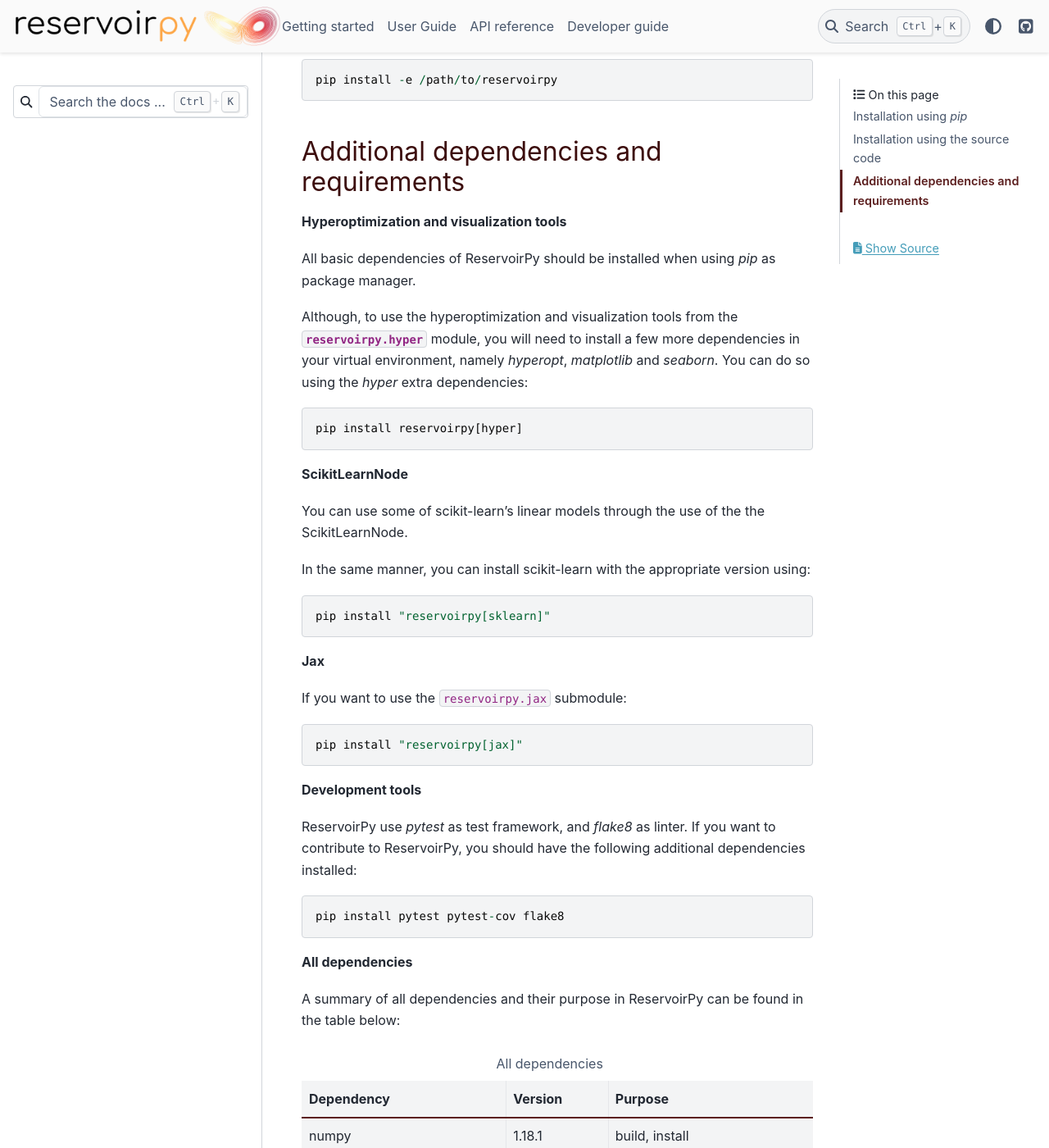
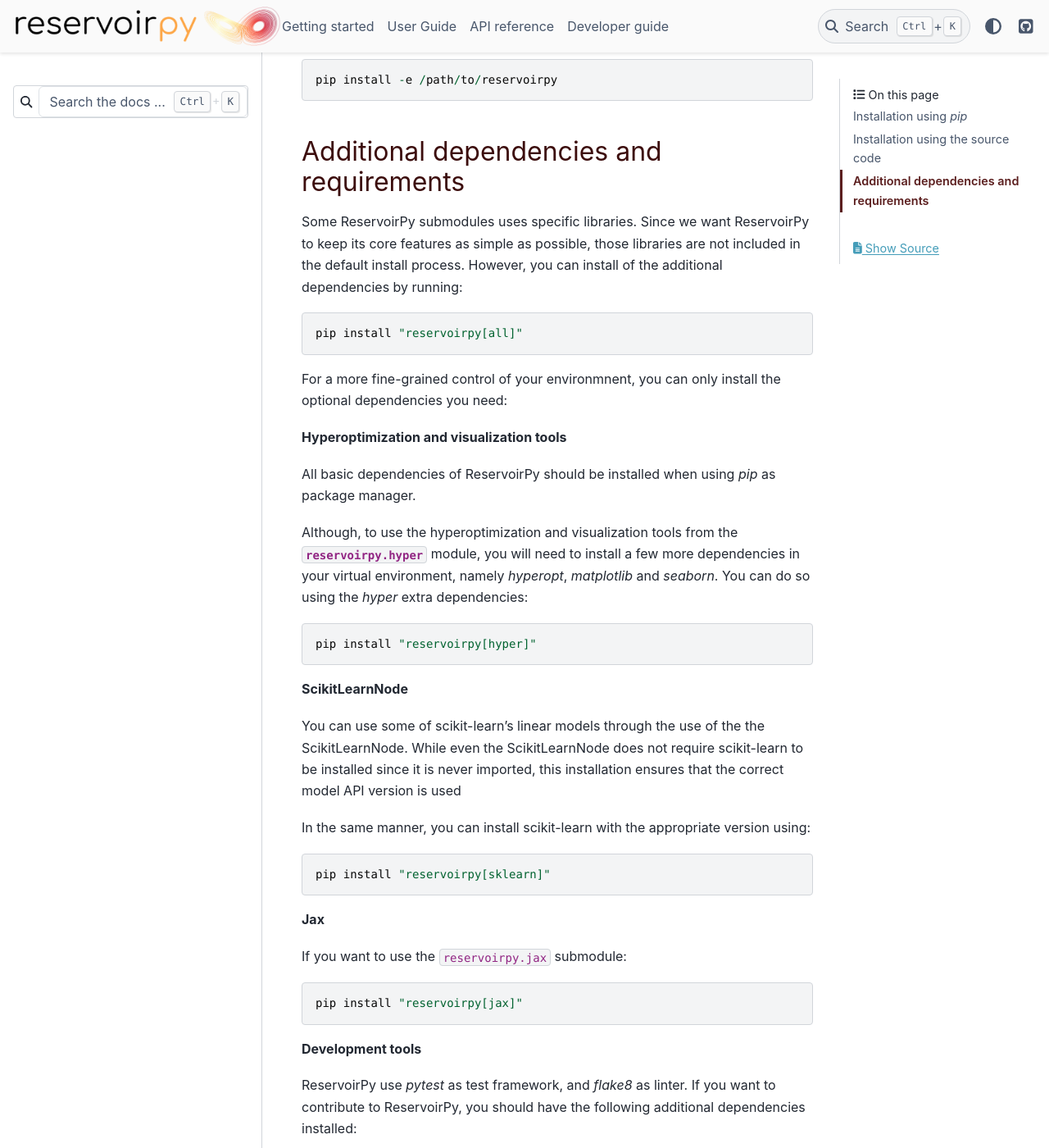
Before and after one commit to reservoirpy/reservoirpy, a Sphinx documentation site: the page built from docs/source/developer_guide/advanced_install.rst, in a window 1280 px wide and 1400 px high, scrolled down 1336 px. Shown: the whole window at 82% size. Built offline with Sphinx 7.4.7 and the PyData theme 0.15.4, drawn with Linux system fonts in a browser that asks for light colours; pages that are not in the unit, such as notebooks, are missing from menus.

Commit message:
install optional dependencies between quotation marks for zch

```diff
--- a/docs/source/developer_guide/advanced_install.rst
+++ b/docs/source/developer_guide/advanced_install.rst
@@ -70,6 +70,17 @@ editable mode using `pip` :
 Additional dependencies and requirements
 ========================================
 
+Some ReservoirPy submodules uses specific libraries. Since we want ReservoirPy to keep its core features
+as simple as possible, those libraries are not included in the default install process. However, you
+can install of the additional dependencies by running:
+
+.. code-block::
+
+    pip install "reservoirpy[all]"
+
+For a more fine-grained control of your environmnent, you can only install the optional dependencies you
+need:
+
 **Hyperoptimization and visualization tools**
 
 All basic dependencies of ReservoirPy should be installed when using `pip` as package manager.
@@ -79,11 +90,13 @@ more dependencies in your virtual environment, namely `hyperopt`, `matplotlib` a
 
 .. code-block::
 
-    pip install reservoirpy[hyper]
+    pip install "reservoirpy[hyper]"
 
 **ScikitLearnNode**
 
 You can use some of scikit-learn's linear models through the use of the the ScikitLearnNode.
+While even the ScikitLearnNode does not require scikit-learn to be installed since
+it is never imported, this installation ensures that the correct model API version is used
 
 In the same manner, you can install scikit-learn with the appropriate version using:
 
```
Also changed, not shown: 2 other files.
